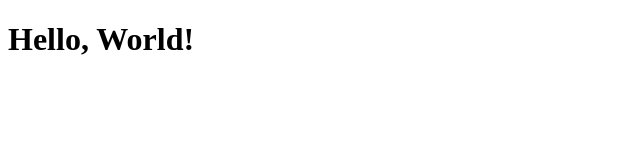
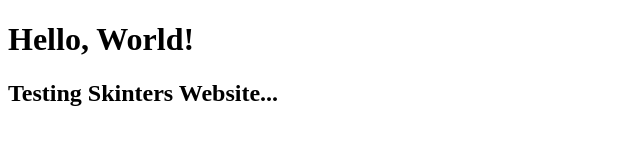
Before and after one commit to patelmaulin94/mysecond, a plain HTML site: page index.html in a window 1280 px wide. Shown: the whole page, without its empty margins (0-640 px from the left). Drawn offline with Linux system fonts and the light colour scheme.

Commit message:
Some Updates

```diff
--- a/index.html
+++ b/index.html
@@ -8,6 +8,7 @@
 <body>
 
     <h1>Hello, World!</h1>
+	<h2>Testing Skinters Website...</h2>
 
 </body>
 </html>
```
